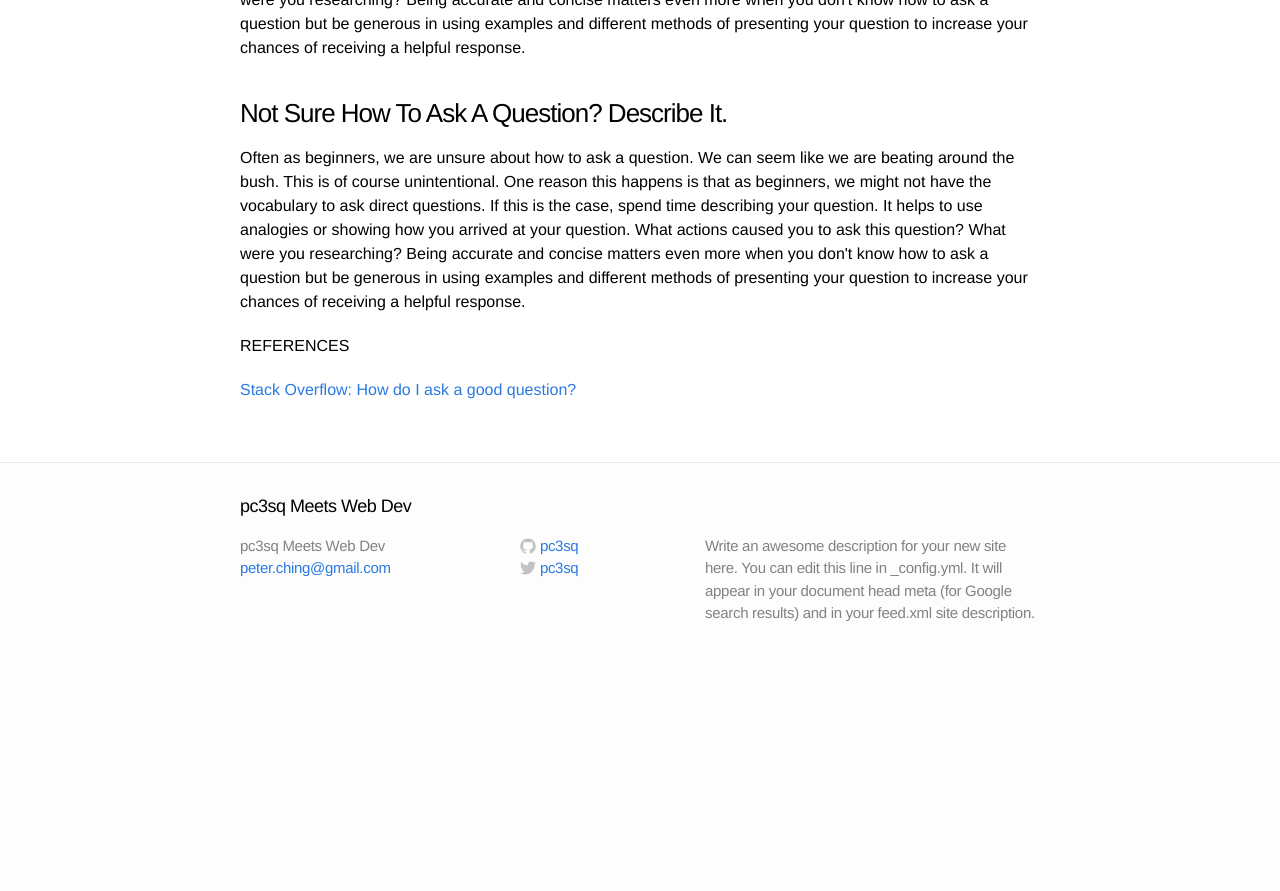
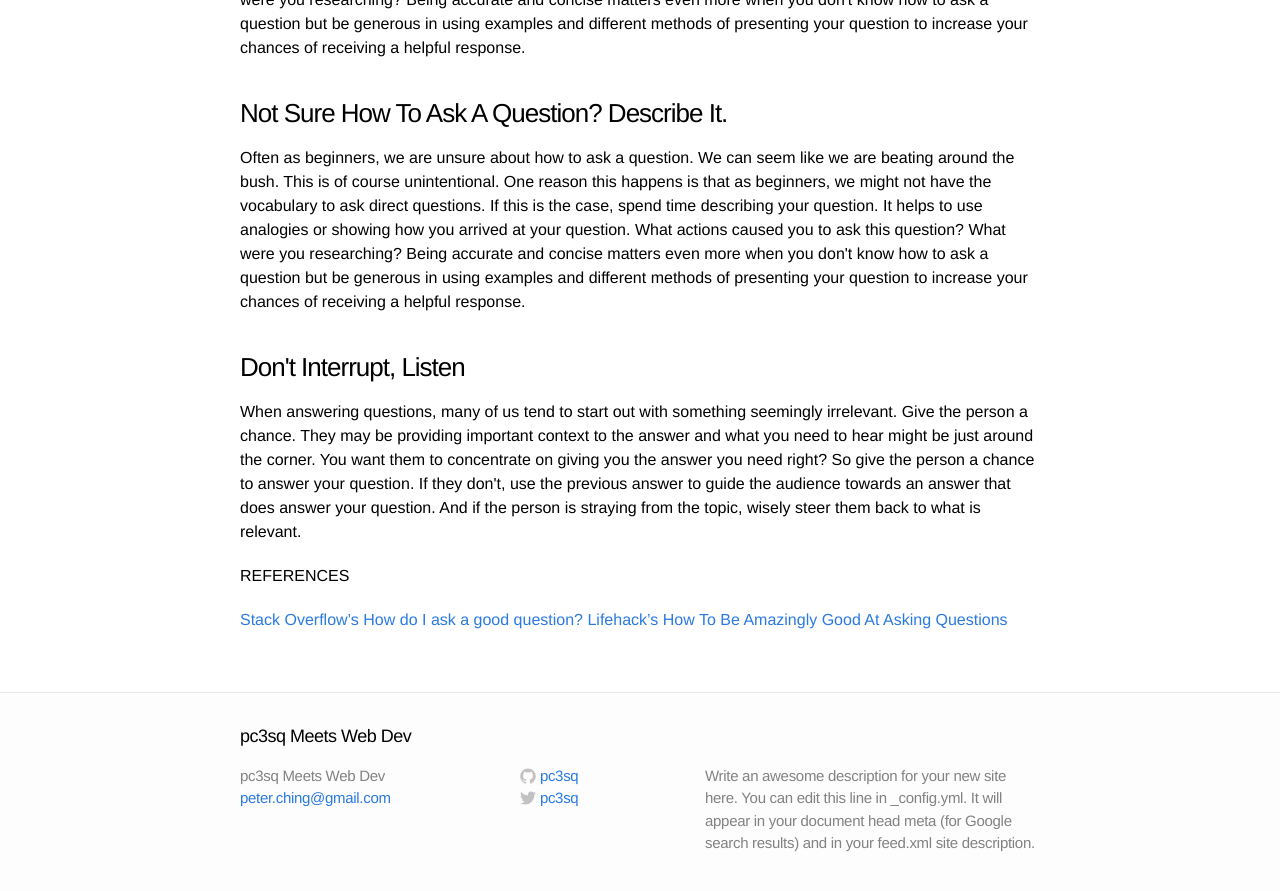
Before and after one commit to pc3sq/pc3sq.github.io, a Jekyll site: the page built from _posts/2014-08-03-how-to-ask-questions.md, in a window 1280 px wide and 900 px high, scrolled down 922 px. Shown: the top 891 px of the window. Built offline with Jekyll 4.4.1, drawn with Linux system fonts in a browser that asks for light colours; before the commit the page ends 1592 px from its top, so only the background shows below that.

Commit message:
Refined last blog post and included comments in index.html for further site improvement.

```diff
--- a/_posts/2014-08-03-how-to-ask-questions.md
+++ b/_posts/2014-08-03-how-to-ask-questions.md
@@ -37,8 +37,15 @@ tags: week9
 		Often as beginners, we are unsure about how to ask a question. We can seem like we are beating around the bush. This is of course unintentional. One reason this happens is that as beginners, we might not have the vocabulary to ask direct questions. If this is the case, spend time describing your question. It helps to use analogies or showing how you arrived at your question. What actions caused you to ask this question? What were you researching? Being accurate and concise matters even more when you don't know how to ask a question but be generous in using examples and different methods of presenting your question to increase your chances of receiving a helpful response.
 	</p>
 	</article>
+	<article>
+	<h3>Don't Interrupt, Listen</h3>
+	<p>
+		When answering questions, many of us tend to start out with something seemingly irrelevant. Give the person a chance. They may be providing important context to the answer and what you need to hear might be just around the corner. You want them to concentrate on giving you the answer you need right? So give the person a chance to answer your question. If they don't, use the previous answer to guide the audience towards an answer that does answer your question. And if the person is straying from the topic, wisely steer them back to what is relevant.
+	</p>
+	</article>
 </section>
 
 REFERENCES
 
-[Stack Overflow: How do I ask a good question?](http://stackoverflow.com/help/how-to-ask)
+[Stack Overflow's How do I ask a good question?](http://stackoverflow.com/help/how-to-ask)
+[Lifehack's How To Be Amazingly Good At Asking Questions](http://www.lifehack.org/articles/communication/how-amazingly-good-asking-questions.html)
```
Also changed, not shown: index.html (+14 -0 lines).
